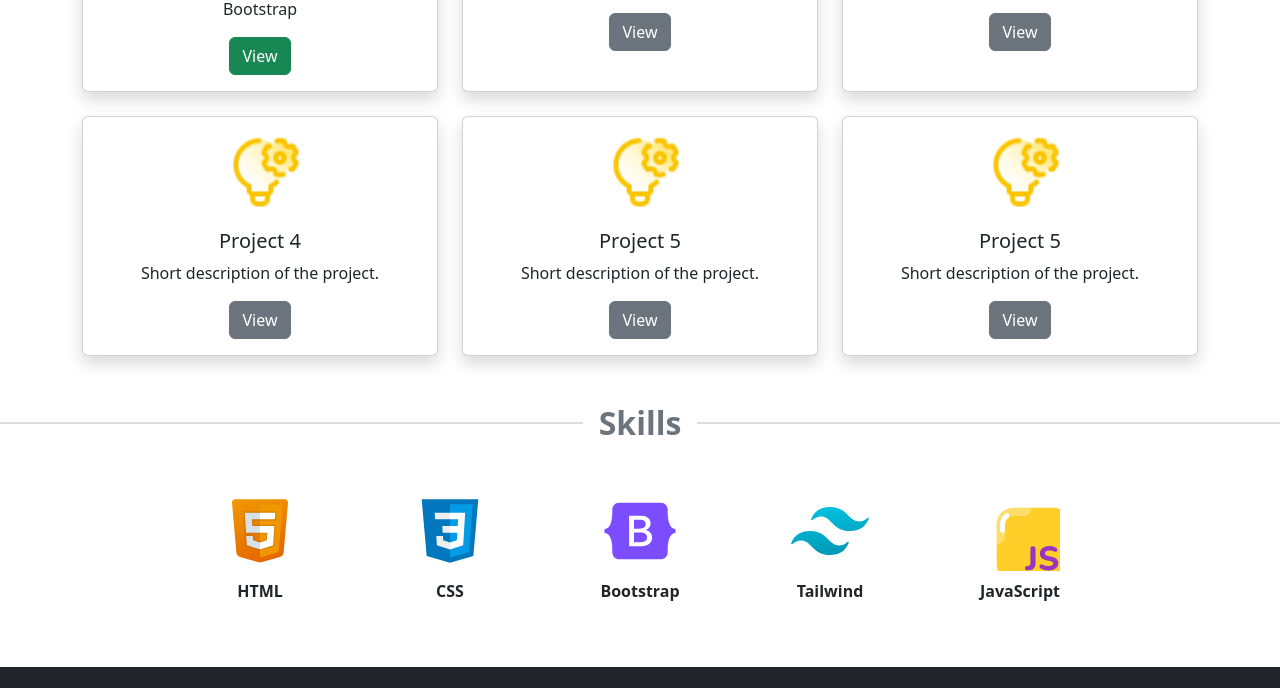
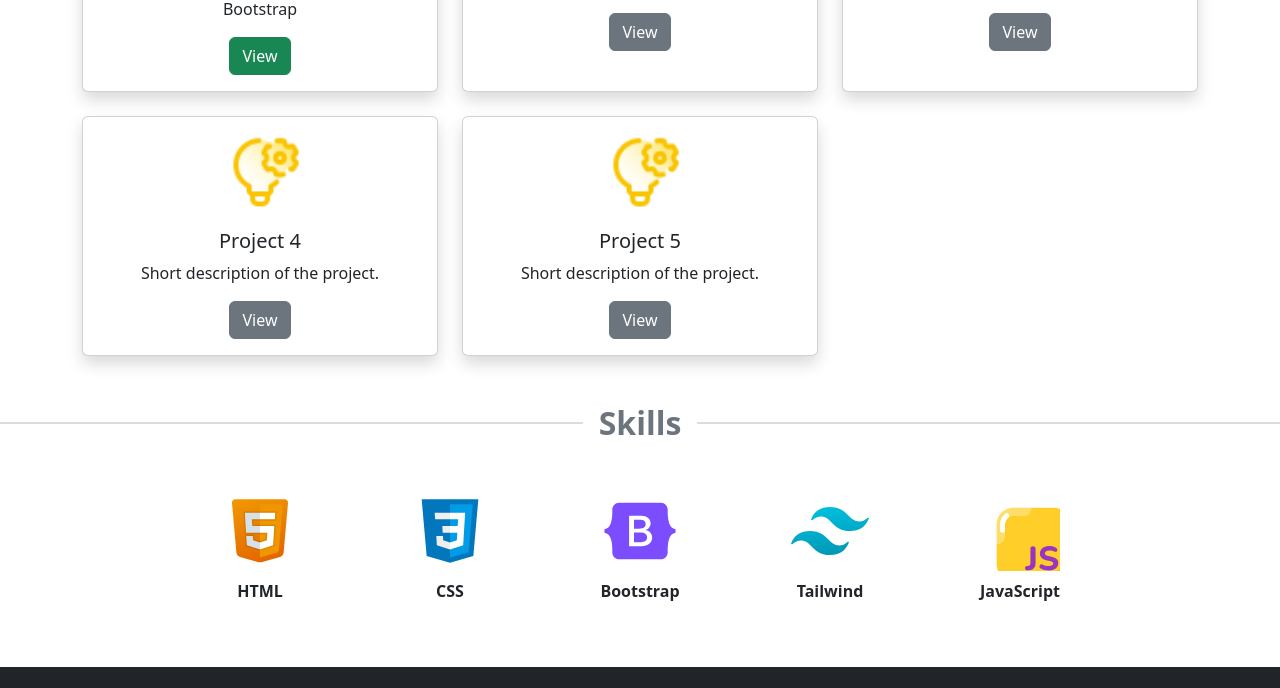
Before and after one commit to Abdullah-Albashrawi/bootstrap, a plain HTML site: page index.html in a window 1280 px wide. Shown: the part 849-1537 px from the top of the page. Drawn offline with nearby package versions, Linux system fonts and the light colour scheme.

Commit message:
rm card 6

```diff
--- a/index.html
+++ b/index.html
@@ -157,18 +157,7 @@
     </div>
 
     <!-- Card 6 -->
-   <div class="col-12 col-md-6 col-lg-4">
-      <div class="card h-100 shadow">
-         <div class="text-center mt-3">
-          <img width="80" height="80" src="img/pro.png"/>
-        </div>
-        <div class="card-body text-center">
-          <h5 class="card-title">Project 5</h5>
-          <p class="card-text">Short description of the project.</p>
-          <a href="#" class="btn btn-secondary custom-hover" data-bs-toggle="modal" data-bs-target="#notstartedModal">View</a>
-        </div>
-      </div>
-    </div>
+
 
   </div>
 </div>
```
